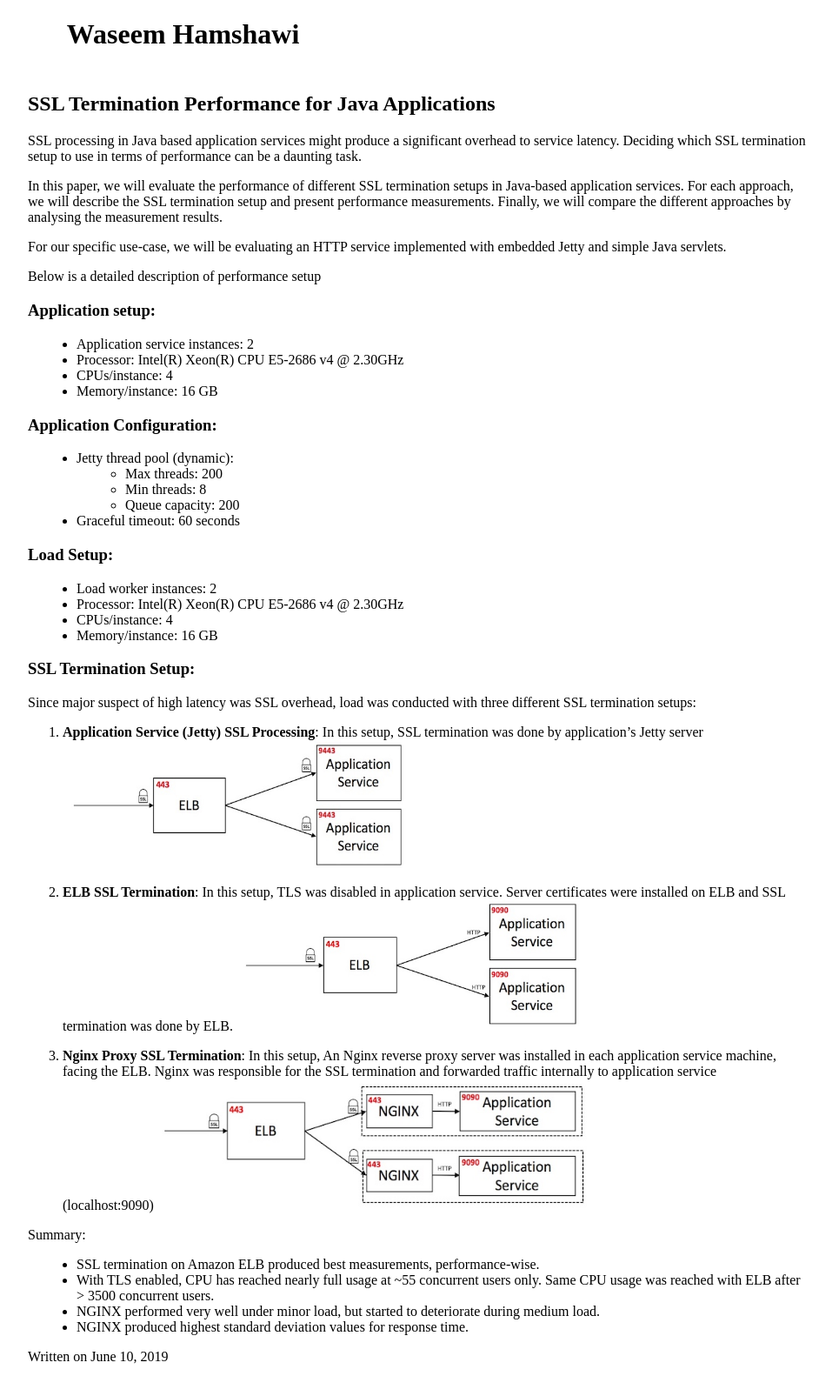
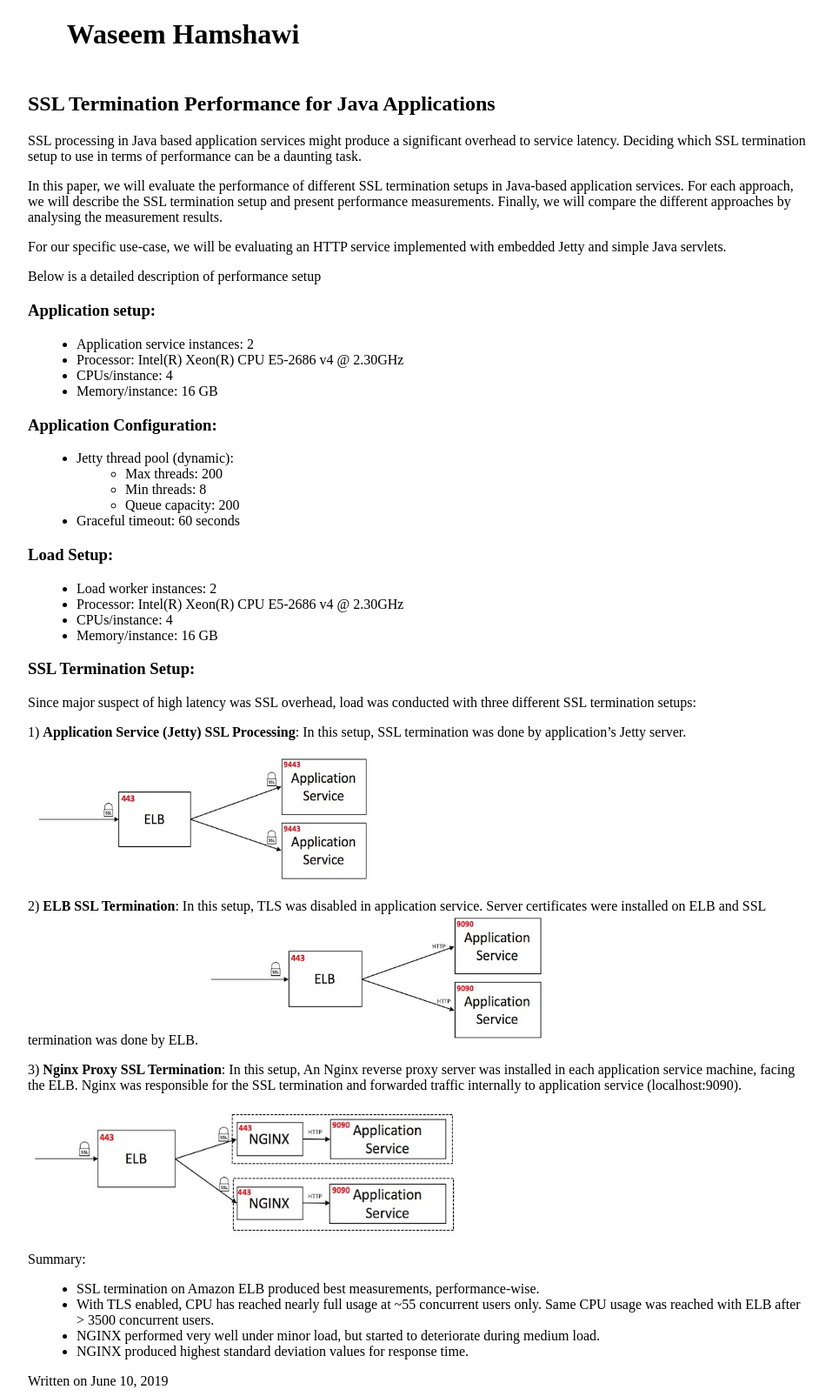
Before and after one commit to waseemh/waseemh.github.io, a Jekyll site: the page built from _posts/2019-06-10-ssl-termination-performance-java-applications.md, in a window 1280 px wide. Shown: the whole page at 87% size, without its empty margins (160-1117 px from the left). Built offline with Jekyll 4.4.1, drawn with Linux system fonts in a browser that asks for light colours; before the commit the page ends 1577 px from its top, so only the background shows below that.

Commit message:
Update 2019-06-10-ssl-termination-performance-java-applications.md

```diff
--- a/_posts/2019-06-10-ssl-termination-performance-java-applications.md
+++ b/_posts/2019-06-10-ssl-termination-performance-java-applications.md
@@ -43,13 +43,15 @@ Below is a detailed description of performance setup
 
 Since major suspect of high latency was SSL overhead, load was conducted with three different SSL termination setups:
 
-1. **Application Service (Jetty) SSL Processing**: In this setup, SSL termination was done by application's Jetty server
+1) **Application Service (Jetty) SSL Processing**: In this setup, SSL termination was done by application's Jetty server.
+
 <img src="/images/ssl_setup_1.jpeg" width="400" height="150" />
 
-2. **ELB SSL Termination**: In this setup, TLS was disabled in application service. Server certificates were installed on ELB and SSL termination was done by ELB.
+2) **ELB SSL Termination**: In this setup, TLS was disabled in application service. Server certificates were installed on ELB and SSL termination was done by ELB.
 <img src="/images/ssl_setup_2.jpeg" width="400" height="150" />
 
-3. **Nginx Proxy SSL Termination**: In this setup, An Nginx reverse proxy server was installed in each application service machine, facing the ELB. Nginx was responsible for the SSL termination and forwarded traffic internally to application service (localhost:9090)
+3) **Nginx Proxy SSL Termination**: In this setup, An Nginx reverse proxy server was installed in each application service machine, facing the ELB. Nginx was responsible for the SSL termination and forwarded traffic internally to application service (localhost:9090).
+
 <img src="/images/ssl_setup_3.jpeg" width="500" height="150" />
 
 
```
